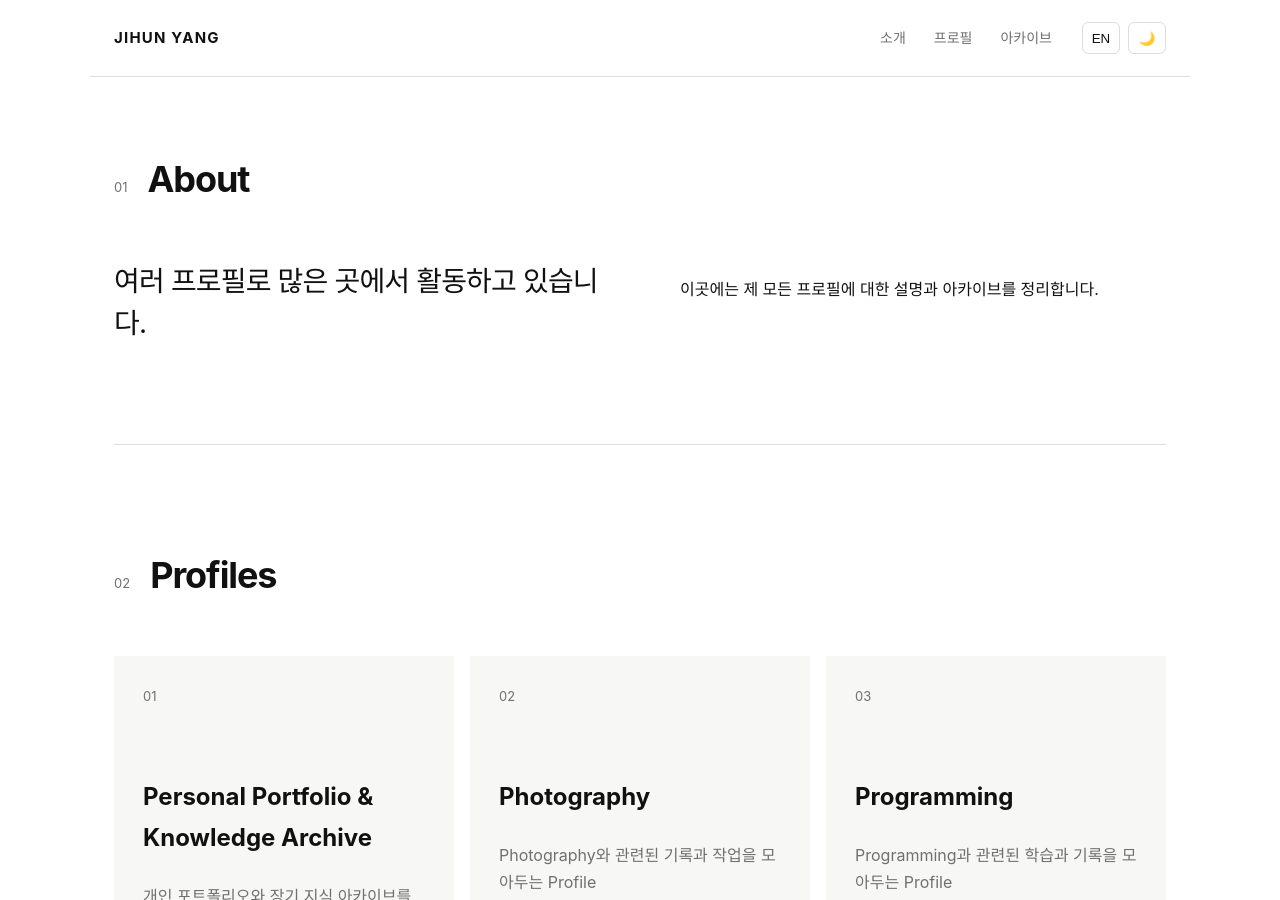
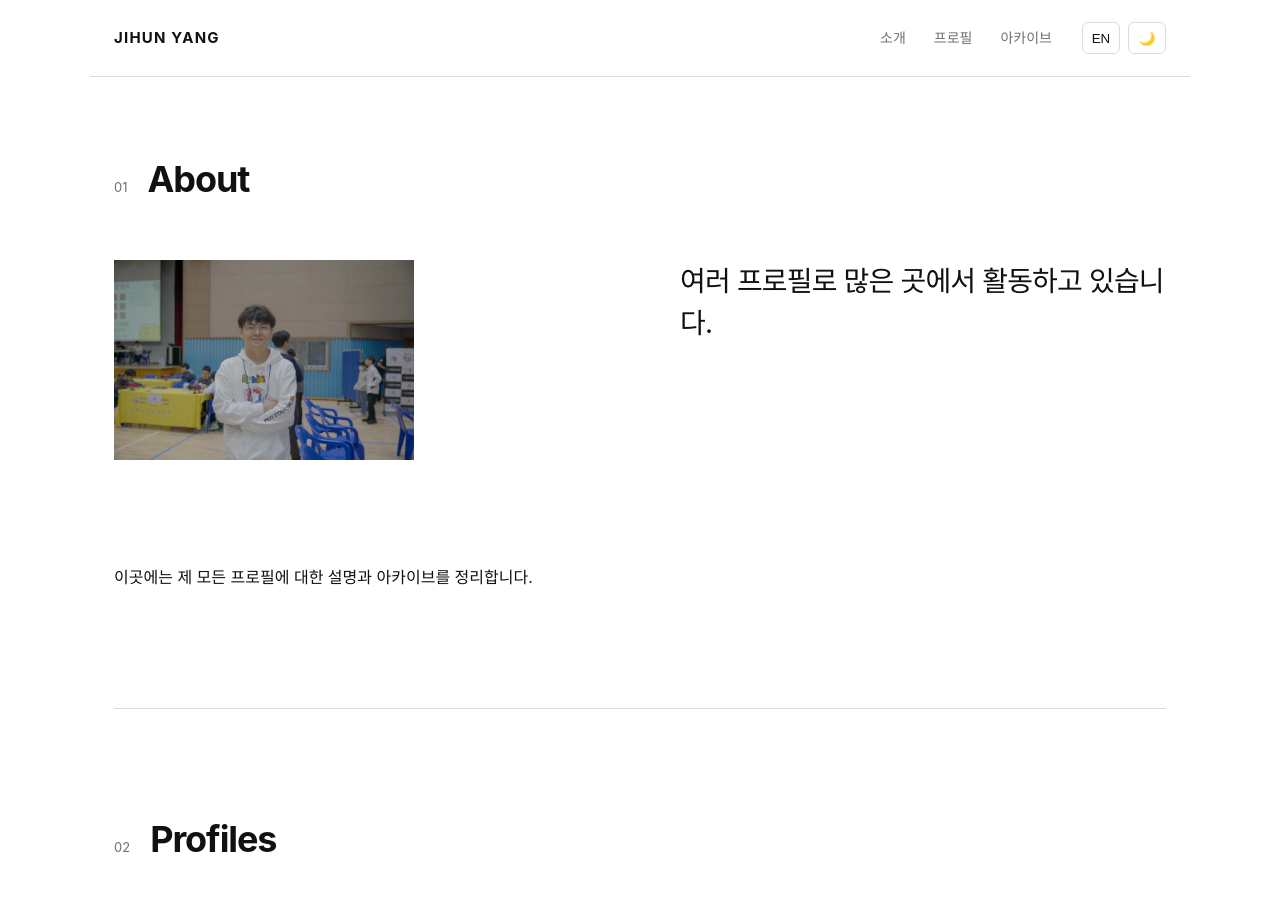
Before and after one commit to JihunYangKR/JihunYangKR.github.io, a Jekyll site: the page built from index.html, in a window 1280 px wide and 900 px high, scrolled down 704 px. Built offline with Jekyll 4.4.1, drawn with Linux system fonts in a browser that asks for light colours.

Commit message:
Update index.html

```diff
--- a/index.html
+++ b/index.html
@@ -78,7 +78,12 @@ layout: null
 
             <div class="about-content">
 
-
+                <div class="about-image">
+                    <img
+                        src="{{ '/assets/images/DAN02341.jpg' | relative_url }}"
+                        alt="Jihun Yang"
+                    >
+                </div>
 
                 <div>
                     <p class="large-text"
```
